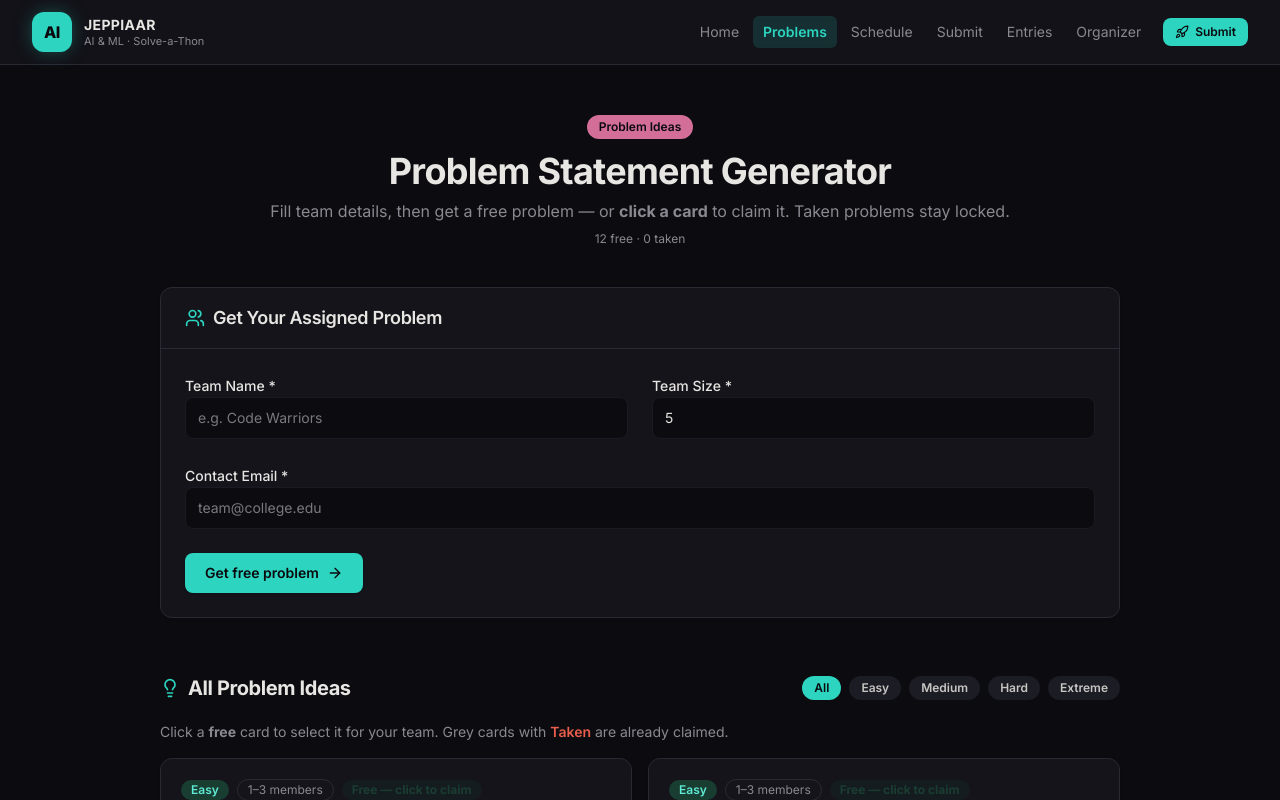
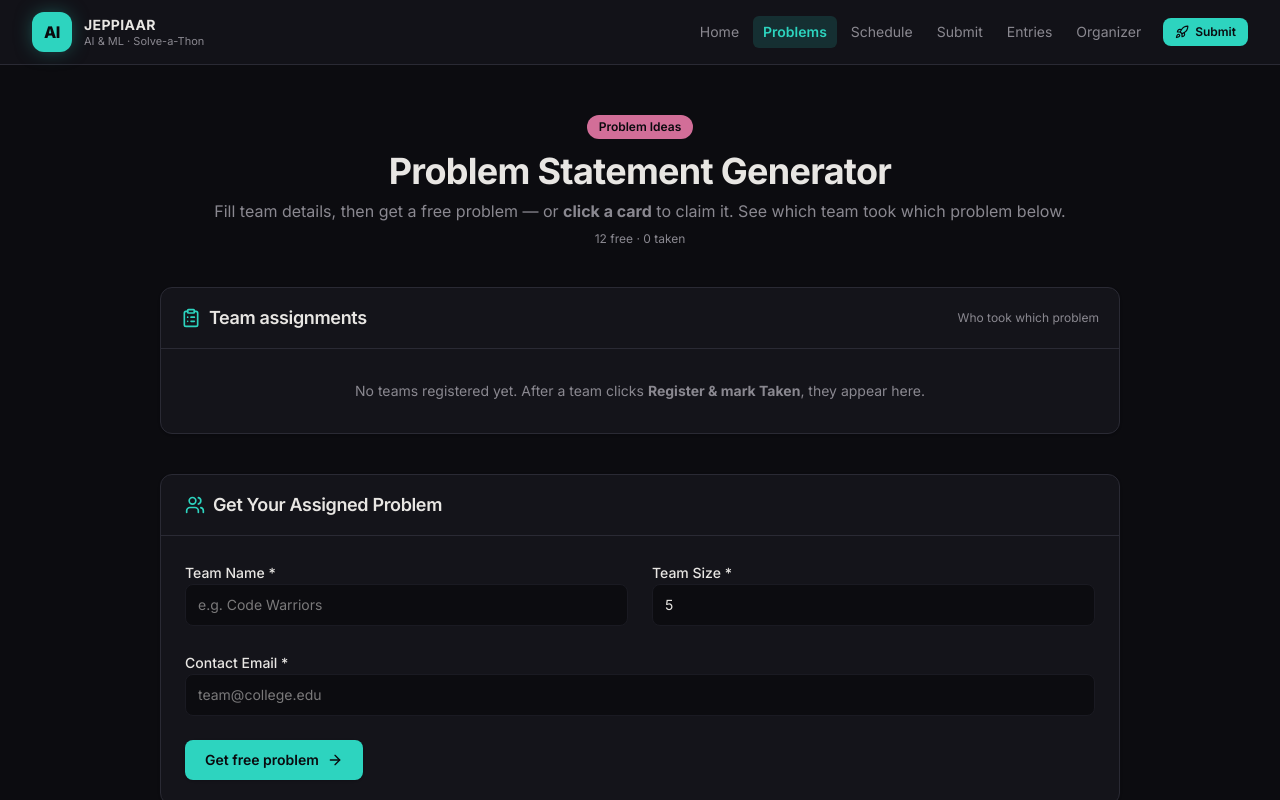
Before and after one commit to sairambn/AI-Competition, a React (Vite) app: page /problems in a window 1280 px wide. Shown: the top 800 px of the page. Built offline with nearby package versions, Linux system fonts and the light colour scheme.

Commit message:
Show team → problem assignment board for all taken statements

```diff
--- a/src/pages/ProblemsPage.tsx
+++ b/src/pages/ProblemsPage.tsx
@@ -12,6 +12,7 @@ import {
   Loader2,
   Mail,
   Lock,
+  ClipboardList,
 } from "lucide-react";
 import {
   PROBLEMS,
@@ -132,6 +133,23 @@ export function ProblemsPage() {
 
   const takenIds = useMemo(() => new Set(Object.keys(taken)), [taken]);
 
+  /** Sorted list: which team took which problem */
+  const assignmentBoard = useMemo(() => {
+    return Object.entries(taken)
+      .map(([problemId, info]) => {
+        const problem = PROBLEMS.find((p) => p.id === problemId);
+        return {
+          problemId,
+          teamName: info.teamName,
+          at: info.at,
+          title: problem?.title ?? `Problem #${problemId}`,
+          difficulty: problem?.difficulty,
+          category: problem?.category ?? "",
+        };
+      })
+      .sort((a, b) => a.teamName.localeCompare(b.teamName));
+  }, [taken]);
+
   const ideas =
     filter === "all"
       ? PROBLEMS.filter((p) => p.active)
@@ -193,7 +211,6 @@ export function ProblemsPage() {
     }
   };
 
-  /** Click a free card → claim that problem for this team */
   const claimProblem = (problem: ProblemStatement) => {
     setClaimHint(null);
     setError(null);
@@ -222,7 +239,6 @@ export function ProblemsPage() {
       return;
     }
 
-    // Soft size guidance (still allow claim)
     setResult({
       problem,
       teamSize: size,
@@ -277,7 +293,6 @@ export function ProblemsPage() {
       markTaken(result.problem.id, result.teamName);
       setRegistered(true);
     } catch (err) {
-      // Still mark taken locally so the board shows Taken
       markTaken(result.problem.id, result.teamName);
       setRegistered(true);
       setRegisterError(
@@ -301,12 +316,85 @@ export function ProblemsPage() {
         </h1>
         <p className="mt-2 text-muted-foreground">
           Fill team details, then get a free problem — or <strong>click a card</strong> to
-          claim it. Taken problems stay locked.
+          claim it. See which team took which problem below.
         </p>
         <p className="mt-2 text-xs text-muted-foreground">
           {freeCount} free · {takenIds.size} taken
         </p>
       </div>
+
+      {/* Team → Problem board */}
+      <section className="mb-10">
+        <div className="rounded-xl border border-border bg-card shadow-sm">
+          <div className="flex flex-wrap items-center justify-between gap-2 border-b border-border px-5 py-4">
+            <h2 className="flex items-center gap-2 text-lg font-semibold text-foreground">
+              <ClipboardList className="h-5 w-5 text-gold" />
+              Team assignments
+            </h2>
+            <span className="text-xs text-muted-foreground">
+              Who took which problem
+            </span>
+          </div>
+          {assignmentBoard.length === 0 ? (
+            <p className="px-5 py-8 text-center text-sm text-muted-foreground">
+              No teams registered yet. After a team clicks{" "}
+              <strong>Register &amp; mark Taken</strong>, they appear here.
+            </p>
+          ) : (
+            <div className="overflow-x-auto">
+              <table className="w-full text-left text-sm">
+                <thead>
+                  <tr className="border-b border-border bg-secondary/40 text-xs uppercase tracking-wide text-muted-foreground">
+                    <th className="px-5 py-3 font-semibold">#</th>
+                    <th className="px-5 py-3 font-semibold">Team</th>
+                    <th className="px-5 py-3 font-semibold">Problem statement</th>
+                    <th className="px-5 py-3 font-semibold">Difficulty</th>
+                  </tr>
+                </thead>
+                <tbody>
+                  {assignmentBoard.map((row, i) => (
+                    <tr
+                      key={row.problemId}
+                      className="border-b border-border/70 last:border-0"
+                    >
+                      <td className="px-5 py-3 font-mono text-xs text-muted-foreground">
+                        {i + 1}
+                      </td>
+                      <td className="px-5 py-3">
+                        <span className="font-semibold text-foreground">
+                          {row.teamName}
+                        </span>
+                      </td>
+                      <td className="px-5 py-3">
+                        <span className="text-foreground">{row.title}</span>
+                        {row.category && (
+                          <span className="mt-0.5 block text-xs text-muted-foreground">
+                            {row.category}
+                          </span>
+                        )}
+                      </td>
+                      <td className="px-5 py-3">
+                        {row.difficulty ? (
+                          <span
+                            className={cn(
+                              "rounded-full px-2.5 py-0.5 text-xs font-semibold",
+                              difficultyClass(row.difficulty)
+                            )}
+                          >
+                            {formatDifficulty(row.difficulty)}
+                          </span>
+                        ) : (
+                          "—"
+                        )}
+                      </td>
+                    </tr>
+                  ))}
+                </tbody>
+              </table>
+            </div>
+          )}
+        </div>
+      </section>
 
       <section className="mb-14">
         <div className="animate-fade-up rounded-xl border border-border bg-card shadow-sm">
@@ -402,7 +490,7 @@ export function ProblemsPage() {
                 </span>
                 {(registered || takenIds.has(result.problem.id)) && (
                   <span className="inline-flex items-center gap-1 rounded-full bg-destructive/20 px-2.5 py-0.5 text-xs font-bold text-destructive">
-                    <Lock className="h-3 w-3" /> Taken
+                    <Lock className="h-3 w-3" /> Taken by {result.teamName}
                   </span>
                 )}
               </div>
@@ -417,8 +505,9 @@ export function ProblemsPage() {
                 <div className="mt-6 flex items-start gap-2 rounded-lg border border-primary/30 bg-primary/10 px-4 py-3 text-sm">
                   <CheckCircle2 className="mt-0.5 h-4 w-4 shrink-0 text-primary" />
                   <span>
-                    Registered &amp; marked <strong>Taken</strong>. Other teams will
-                    see this problem as locked.
+                    <strong>{result.teamName}</strong> is registered for{" "}
+                    <strong>{result.problem.title}</strong>. Shown on the Team
+                    assignments board.
                   </span>
                 </div>
               ) : (
@@ -484,8 +573,8 @@ export function ProblemsPage() {
 
               {!registered && (
                 <p className="mt-3 text-xs text-muted-foreground">
-                  <strong>Register &amp; mark Taken</strong> locks this problem for other
-                  teams on this browser and emails the organizer.
+                  Register locks this problem under your team name on the assignments
+                  board and emails the organizer.
                 </p>
               )}
             </div>
@@ -517,9 +606,8 @@ export function ProblemsPage() {
           </div>
         </div>
         <p className="mb-4 text-sm text-muted-foreground">
-          Click a <strong>free</strong> card to select it for your team. Grey cards with{" "}
-          <span className="font-semibold text-destructive">Taken</span> are already
-          claimed.
+          Click a <strong>free</strong> card to select it. Taken cards show the{" "}
+          <strong>team name</strong> that claimed them.
         </p>
         <div className="stagger grid gap-4 sm:grid-cols-2">
           {ideas.map((idea) => {
@@ -540,7 +628,7 @@ export function ProblemsPage() {
                 className={cn(
                   "rounded-xl border p-5 shadow-sm transition",
                   isTaken
-                    ? "cursor-not-allowed border-border/60 bg-muted/40 opacity-70"
+                    ? "cursor-not-allowed border-border/60 bg-muted/40 opacity-80"
                     : "card-lift cursor-pointer border-border bg-card hover:border-primary/50"
                 )}
               >
@@ -559,7 +647,6 @@ export function ProblemsPage() {
                   {isTaken ? (
                     <span className="inline-flex items-center gap-1 rounded-full bg-destructive/20 px-2.5 py-0.5 text-xs font-bold text-destructive">
                       <Lock className="h-3 w-3" /> Taken
-                      {claim?.teamName ? ` · ${claim.teamName}` : ""}
                     </span>
                   ) : (
                     <span className="rounded-full bg-easy/20 px-2.5 py-0.5 text-xs font-bold text-easy">
@@ -575,6 +662,16 @@ export function ProblemsPage() {
                 >
                   {idea.title}
                 </h3>
+                {isTaken && claim?.teamName && (
+                  <p className="mt-2 rounded-lg border border-destructive/20 bg-destructive/10 px-3 py-2 text-sm">
+                    <span className="text-xs font-semibold uppercase tracking-wide text-destructive">
+                      Claimed by
+                    </span>
+                    <span className="mt-0.5 block font-bold text-foreground">
+                      {claim.teamName}
+                    </span>
+                  </p>
+                )}
                 <p className="mt-2 text-sm leading-relaxed text-muted-foreground">
                   {idea.description}
                 </p>
```
